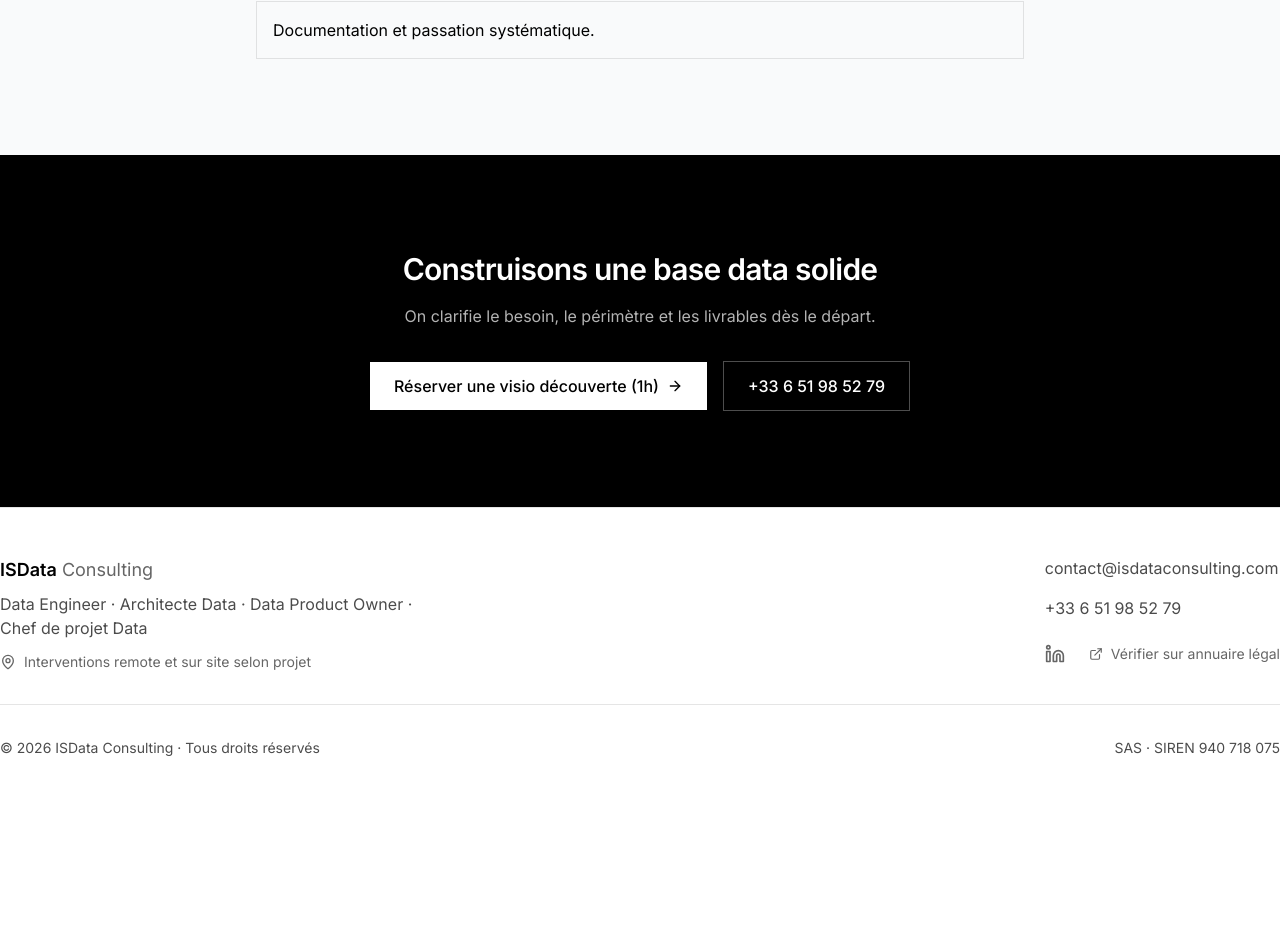
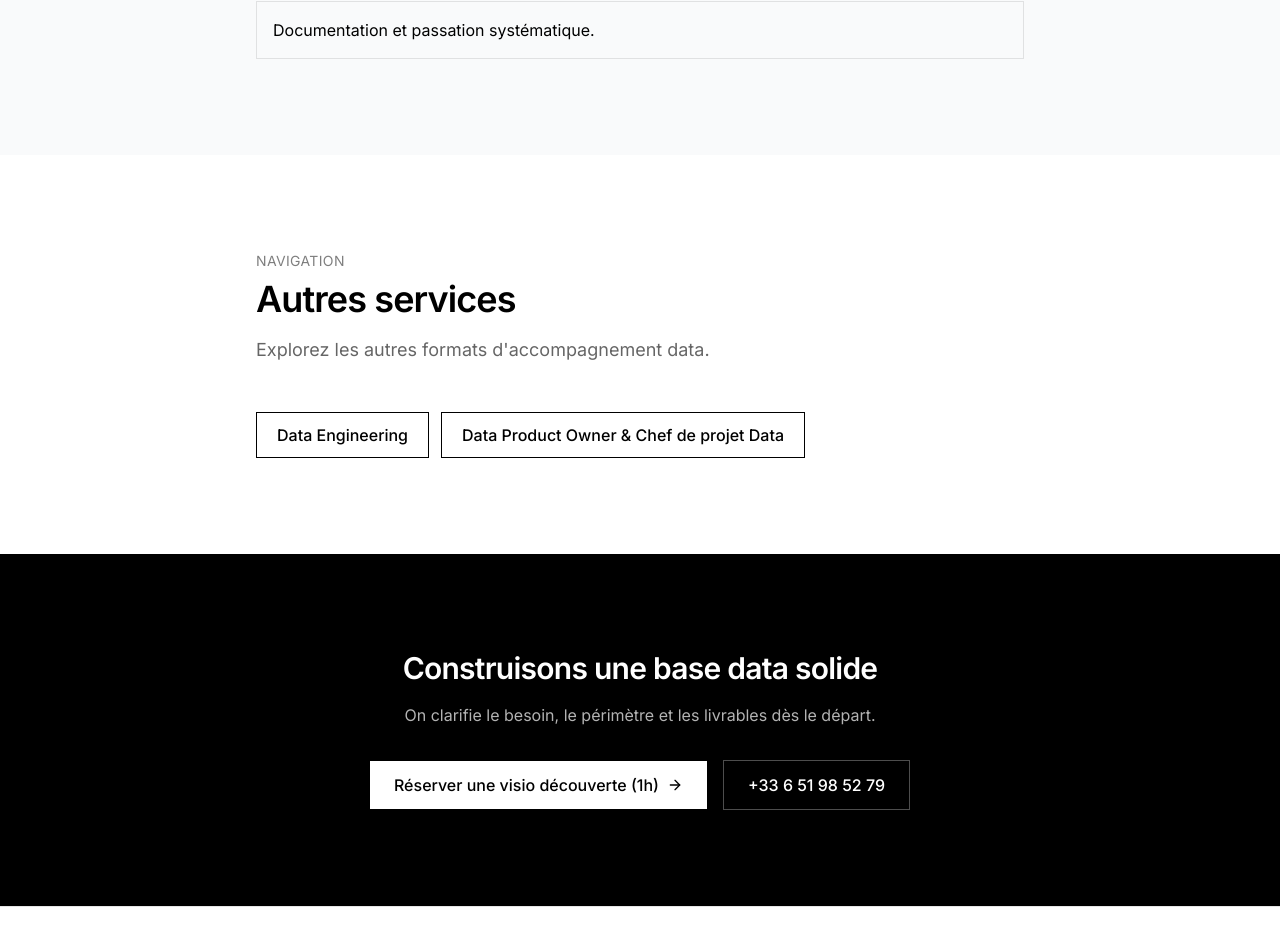
Before and after one commit to ngsanogo/isdataconsulting.com, a React (Vite) app: page /services/architecture-data in a window 1280 px wide. Shown: the part 1650-2595 px from the top of the page. Before the commit the page ends 2457 px from the top, so only its background shows below. Built offline with nearby package versions, Linux system fonts and the light colour scheme.

Commit message:
seo: strengthen internal linking across service pages

```diff
--- a/src/components/ExpertiseSection.tsx
+++ b/src/components/ExpertiseSection.tsx
@@ -1,11 +1,13 @@
 import { Database, RefreshCw, BarChart3 } from "lucide-react";
 import SectionHeader from "./SectionHeader";
 import { Layers } from "lucide-react";
+import { Link } from "react-router-dom";
 
 const SERVICES = [
   {
     icon: Database,
     id: "data-engineering",
+    href: "/services/data-engineering",
     title: "Data Engineering",
     subtitle: "Pipelines et qualité de données",
     description:
@@ -19,6 +21,7 @@ const SERVICES = [
   {
     icon: Layers,
     id: "architecte-data",
+    href: "/services/architecture-data",
     title: "Architecte Data",
     subtitle: "Modélisation et architecture de plateforme",
     description:
@@ -32,6 +35,7 @@ const SERVICES = [
   {
     icon: RefreshCw,
     id: "data-product-owner",
+    href: "/services/product-data",
     title: "Data Product Owner",
     subtitle: "Cadrage et priorisation",
     description:
@@ -45,6 +49,7 @@ const SERVICES = [
   {
     icon: BarChart3,
     id: "chef-projet-data",
+    href: "/services/product-data",
     title: "Chef de projet Data",
     subtitle: "Pilotage et coordination",
     description:
@@ -74,6 +79,12 @@ export default function ExpertiseSection() {
               <h3 className="font-bold text-2xl mb-2">{service.title}</h3>
               <p className="text-sm opacity-50 mb-4 italic">{service.subtitle}</p>
               <p className="opacity-70 leading-relaxed mb-4">{service.description}</p>
+              <Link
+                to={service.href}
+                className="text-sm font-medium underline underline-offset-4 opacity-80 hover:opacity-100 mb-6"
+              >
+                Voir l'offre
+              </Link>
 
               <div className="mt-auto">
                 <p className="text-sm font-semibold mb-3 opacity-60">Résultats attendus :</p>
--- a/src/pages/ArchitectureData.tsx
+++ b/src/pages/ArchitectureData.tsx
@@ -33,6 +33,11 @@ const PRINCIPLES = [
   "Modélisation explicite et maintenable.",
   "Qualité de données mesurable (règles + contrôles).",
   "Documentation et passation systématique.",
+] as const;
+
+const RELATED_SERVICES = [
+  { label: "Data Engineering", href: "/services/data-engineering" },
+  { label: "Data Product Owner & Chef de projet Data", href: "/services/product-data" },
 ] as const;
 
 export default function ArchitectureData() {
@@ -123,6 +128,23 @@ export default function ArchitectureData() {
           </div>
         </section>
 
+        <section className="section">
+          <div className="container mx-auto max-w-3xl">
+            <SectionHeader
+              tag="Navigation"
+              title="Autres services"
+              description="Explorez les autres formats d'accompagnement data."
+            />
+            <div className="flex flex-wrap gap-3">
+              {RELATED_SERVICES.map((service) => (
+                <Link key={service.href} to={service.href} className="btn-secondary">
+                  {service.label}
+                </Link>
+              ))}
+            </div>
+          </div>
+        </section>
+
         <section id="contact" className="section bg-black dark:bg-white text-white dark:text-black">
           <div className="container mx-auto max-w-2xl text-center">
             <h2 className="text-2xl sm:text-3xl font-semibold mb-4">Construisons une base data solide</h2>
--- a/src/pages/DataEngineering.tsx
+++ b/src/pages/DataEngineering.tsx
@@ -38,6 +38,11 @@ const STACK = [
   "Airflow",
   "Docker",
   "Git",
+] as const;
+
+const RELATED_SERVICES = [
+  { label: "Architecte Data", href: "/services/architecture-data" },
+  { label: "Data Product Owner & Chef de projet Data", href: "/services/product-data" },
 ] as const;
 
 export default function DataEngineering() {
@@ -130,6 +135,23 @@ export default function DataEngineering() {
           </div>
         </section>
 
+        <section className="section">
+          <div className="container mx-auto max-w-3xl">
+            <SectionHeader
+              tag="Navigation"
+              title="Autres services"
+              description="Découvrez les autres accompagnements selon votre contexte."
+            />
+            <div className="flex flex-wrap gap-3">
+              {RELATED_SERVICES.map((service) => (
+                <Link key={service.href} to={service.href} className="btn-secondary">
+                  {service.label}
+                </Link>
+              ))}
+            </div>
+          </div>
+        </section>
+
         <section id="contact" className="section bg-black dark:bg-white text-white dark:text-black">
           <div className="container mx-auto max-w-2xl text-center">
             <h2 className="text-2xl sm:text-3xl font-semibold mb-4">Parlons de votre besoin data</h2>
--- a/src/pages/ProductDataServices.tsx
+++ b/src/pages/ProductDataServices.tsx
@@ -29,6 +29,11 @@ const ROLES = [
 ] as const;
 
 const TOOLS = ["Jira", "Confluence", "Power BI", "Tableau", "Looker Studio"] as const;
+
+const RELATED_SERVICES = [
+  { label: "Data Engineering", href: "/services/data-engineering" },
+  { label: "Architecte Data", href: "/services/architecture-data" },
+] as const;
 
 export default function ProductDataServices() {
   return (
@@ -121,6 +126,23 @@ export default function ProductDataServices() {
           </div>
         </section>
 
+        <section className="section">
+          <div className="container mx-auto max-w-3xl">
+            <SectionHeader
+              tag="Navigation"
+              title="Autres services"
+              description="Complétez cet accompagnement avec une expertise technique ciblée."
+            />
+            <div className="flex flex-wrap gap-3">
+              {RELATED_SERVICES.map((service) => (
+                <Link key={service.href} to={service.href} className="btn-secondary">
+                  {service.label}
+                </Link>
+              ))}
+            </div>
+          </div>
+        </section>
+
         <section id="contact" className="section bg-black dark:bg-white text-white dark:text-black">
           <div className="container mx-auto max-w-2xl text-center">
             <h2 className="text-2xl sm:text-3xl font-semibold mb-4">Parlons de votre projet</h2>
```
